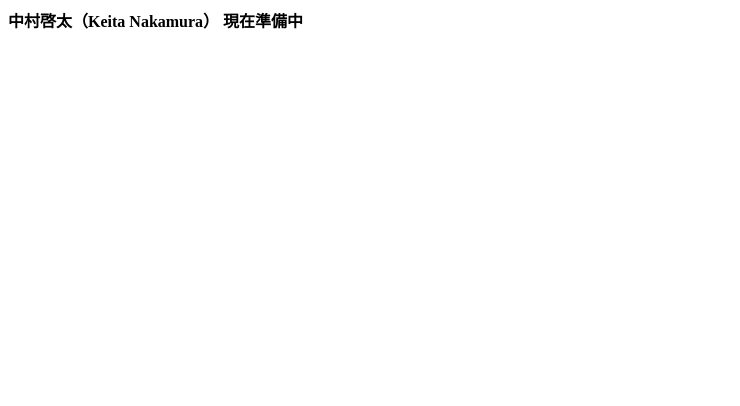
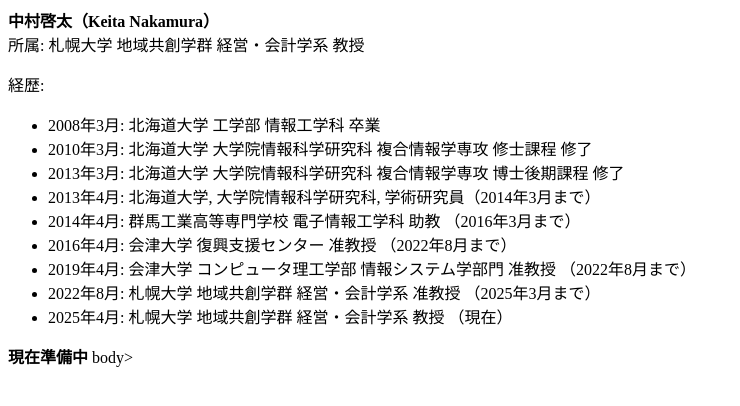
Before and after one commit to keita-n-ac/keita-n-ac.github.io, a plain HTML site: page index.html in a window 1280 px wide. Shown: the whole page, without its empty margins (0-740 px from the left). Drawn offline with Linux system fonts and the light colour scheme.

Commit message:
Update index.html

```diff
--- a/index.html
+++ b/index.html
@@ -6,6 +6,31 @@
 <meta name="viewport" content="width=device-width, initial-scale=1.0" />
 <title>Keita Nakamura Official Pages</title>
 </head>
-<b>中村啓太（Keita Nakamura）</b>
-<b>現在準備中</b>
+<body>
+<b>中村啓太（Keita Nakamura）</b><br>
+所属: 札幌大学 地域共創学群 経営・会計学系 教授
+<p>
+経歴:
+<ul>
+  <li type="disc">2008年3月: 北海道大学 工学部 情報工学科 卒業</li>
+  <li type="disc">2010年3月: 北海道大学 大学院情報科学研究科 複合情報学専攻 修士課程 修了</li>
+  <li type="disc">2013年3月: 北海道大学 大学院情報科学研究科 複合情報学専攻 博士後期課程 修了</li>
+  <li type="disc">2013年4月: 北海道大学, 大学院情報科学研究科, 学術研究員（2014年3月まで）</li>
+  <li type="disc">2014年4月: 群馬工業高等専門学校 電子情報工学科 助教 （2016年3月まで）</li>
+  <li type="disc">2016年4月: 会津大学 復興支援センター 准教授 （2022年8月まで）</li>
+  <li type="disc">2019年4月: 会津大学 コンピュータ理工学部 情報システム学部門 准教授 （2022年8月まで）</li>
+  <li type="disc">2022年8月: 札幌大学 地域共創学群 経営・会計学系 准教授 （2025年3月まで）</li>
+  <li type="disc">2025年4月: 札幌大学 地域共創学群 経営・会計学系 教授 （現在）</li>
+</ul>
+
+
+
+
+
+
+</p>
+
+  <b>現在準備中</b>
+</body>body>
+
 </html>
```
